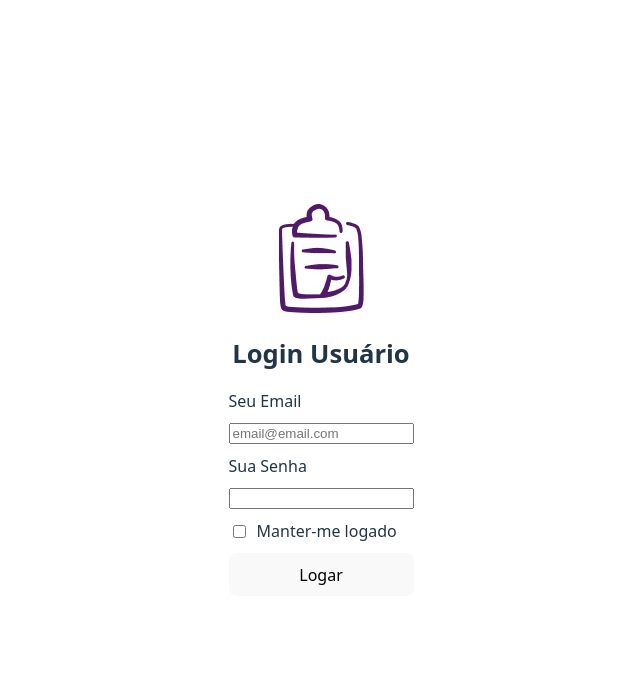
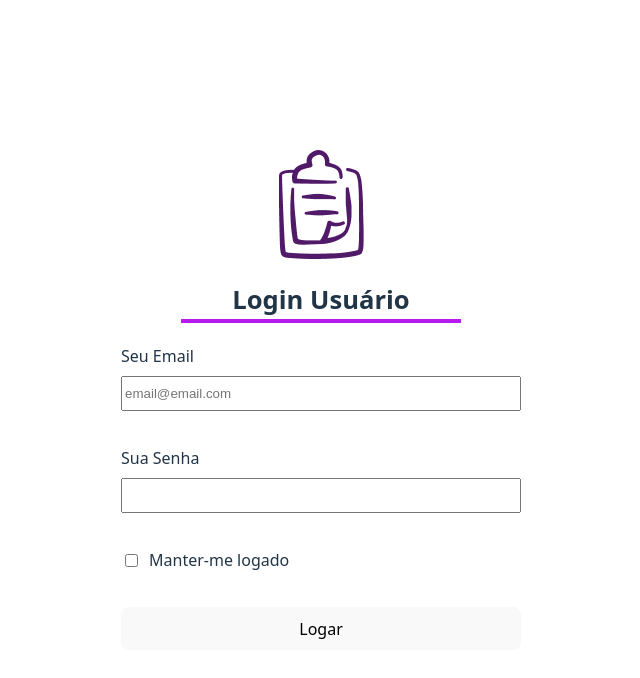
Before and after one commit to Solucao-Emissao-Certificados/codigo-solucao, a React (Vite) app in the folder certificados/: page /LoginUser in a window 1280 px wide. Shown: the top 678 px of the page, without its empty margins (319-959 px from the left). Built offline with nearby package versions, Linux system fonts and the light colour scheme.

Commit message:
login css feito

```diff
--- a/certificados/src/pages/Login/LoginRepresentante/index.jsx
+++ b/certificados/src/pages/Login/LoginRepresentante/index.jsx
@@ -5,14 +5,18 @@ export default function LoginRepresentante() {
     return(
         <div className="Login">
             <img src={IconRepresentante} alt="Icone Representante" />
-            <h2>Login Representante</h2>
+            <h2 className="login-titulo">Login Representante</h2>
             <form className="login-form">
-                <label>Seu Email</label>
-                <input className="login-input" type="email" placeholder="email@email.com"/>
+                <label htmlFor="email">
+                    Seu Email
+                    <input className="login-input" type="email" placeholder="email@email.com" id="email"/>
+                </label>
 
-                <label>Sua Senha</label>
-                <input className="login-input" type="password" />
 
+                <label htmlFor="password">
+                    Sua Senha
+                    <input className="login-input" type="password" id="password"/>
+                </label>
 
                 <label htmlFor="remember">
                     <input type="checkbox" id="remember"/>
--- a/certificados/src/pages/Login/LoginUser/index.jsx
+++ b/certificados/src/pages/Login/LoginUser/index.jsx
@@ -5,13 +5,18 @@ export default function LoginUser() {
     return(
         <div className="Login">
             <img src={IconUser} alt="Icone Usuário" />
-            <h2>Login Usuário</h2>
+            <h2 className="login-titulo">Login Usuário</h2>
             <form className="login-form">
-                <label>Seu Email</label>
-                <input className="login-input" type="email" placeholder="email@email.com"/>
+                <label htmlFor="email">
+                    Seu Email
+                    <input className="login-input" type="email" placeholder="email@email.com" id="email"/>
+                </label>
 
-                <label>Sua Senha</label>
-                <input className="login-input" type="password" />
+
+                <label htmlFor="password">
+                    Sua Senha
+                    <input className="login-input" type="password" id="password"/>
+                </label>
 
                 <label htmlFor="remember">
                     <input type="checkbox" id="remember"/>
--- a/certificados/src/pages/Login/login.css
+++ b/certificados/src/pages/Login/login.css
@@ -1,17 +1,66 @@
+.Login{
+    width: 400px;
+}
+.login-titulo::after{
+    content: "";
+    display: block;
+    bottom: 100px;
+    height: 4px;
+    width: 70%;
+    background-color: #8a2be2;
+    margin: 5px auto 0;
+    animation: colorChange 5s linear infinite;
+}
+
+@keyframes colorChange {
+    0% { background-color: #8A2BE2; }
+    25% { background-color: #FF00FF; }
+    50% { background-color: #4169E1; }
+    75% { background-color: #20B2AA; }
+    100% { background-color: #8A2BE2; }
+}
+
 .login-form {
     display: flex;
     flex-direction: column;
     align-items: baseline;
-    gap: 10px;
+    gap: 35px;
+
+    min-width: 50%;
+
 }
+
 .login-form > :last-child {
     align-self: center;
 }
+.login-form label[for="email"] {
+    display: flex;
+    flex-direction: column;
+    align-items: baseline;
+    gap: 8px;
+
+    width: 100%;
+}
+
+.login-form label[for="password"] {
+    display: flex;
+    flex-direction: column;
+    align-items: baseline;
+    gap: 8px;
+
+    width: 100%;
+}
+
 .login-form label[for="remember"] {
     display: inline-flex;
     align-items: center;
     gap: 8px;
 }
+.login-input {
+    width: 100%;
+    height: 35px;
+    box-sizing: border-box;
+}
 
 .login-button {
     width: 100%;
```
